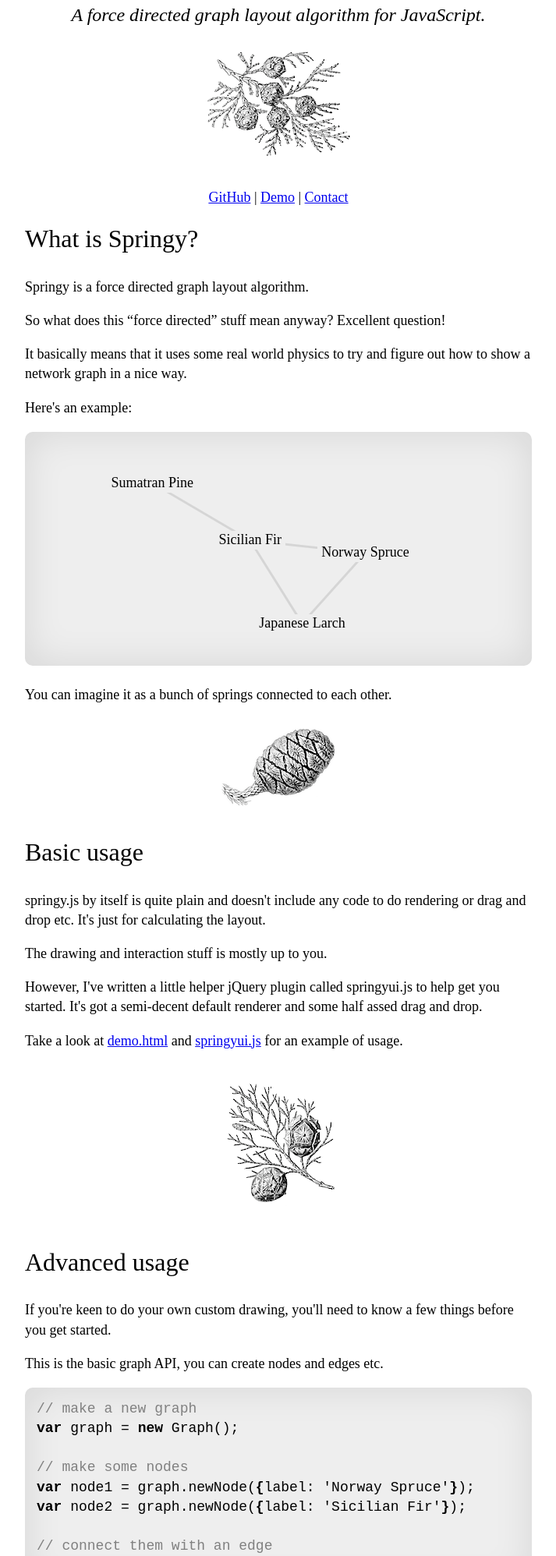
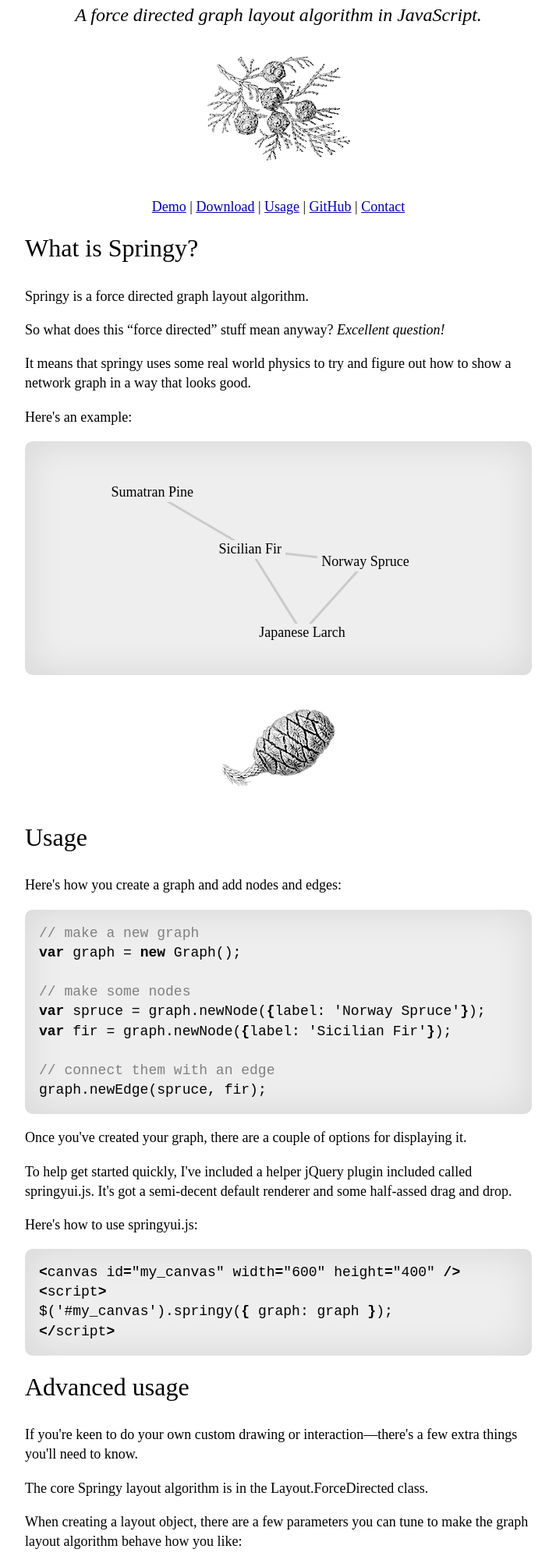
Before and after one commit to dhotson/springy, a plain HTML site: page index.html in a window 1280 px wide. Shown: the part 129-2125 px from the top of the page at 78% size, without its empty margins (283-996 px from the left). Drawn offline with Linux system fonts and the light colour scheme; a web font is replaced by a local one.

Commit message:
Bunch of updates

```diff
--- a/index.html
+++ b/index.html
@@ -12,7 +12,11 @@
       font-size: 18px;
       line-height: 1.4;
       text-align: center;
+      margin-bottom: 120px;
     }
+
+    a:link { color: #0000AA; }
+    a:visited { color: #660066; }
 
     h1 {
       font-weight: normal;
@@ -39,7 +43,7 @@
     }
 
     .divider {
-      margin: 30px 0;
+      margin: 2em 0;
       text-align: center;
     }
 
@@ -59,7 +63,7 @@
       -webkit-border-radius: 10px;
       -moz-border-radius: 10px;
       border-radius: 10px;
-      padding: 15px;
+      padding: 1em;
     }
     .Function { font-weight: bold; }
     .Normal { font-weight: bold; }
@@ -69,22 +73,29 @@
 </head>
 <body>
   <h1>Springy.js</h1>
-  <p class="subtitle">A force directed graph layout algorithm for JavaScript.</p>
+  <p class="subtitle">A force directed graph layout algorithm in JavaScript.</p>
 
   <div class="divider"><img src="chamaecyparis_obtusa.png" alt="Chamaecyparis obtusa" title="Chamaecyparis obtusa" /></div>
 
-  <p><a href="https://github.com/dhotson/springy/">GitHub</a> | <a href="demo.html">Demo</a> | <a href="mailto:dennis.hotson@gmail.com">Contact</a></p>
+  <p>
+    <a href="demo.html">Demo</a> |
+    <a href="https://github.com/dhotson/springy/zipball/master">Download</a> |
+    <a href="#usage">Usage</a> |
+    <a href="https://github.com/dhotson/springy/">GitHub</a> |
+    <a href="mailto:dennis.hotson@gmail.com">Contact</a>
+  </p>
 
   <div id="what" class="section">
     <h2>What is Springy?</h2>
     <p>Springy is a force directed graph layout algorithm.</p>
-    <p>So what does this &ldquo;force directed&rdquo; stuff mean anyway? Excellent question!</p>
-    <p>It basically means that it uses some real world physics to try and figure out how to show a network graph in a nice way.</p>
+    <p>So what does this &ldquo;force directed&rdquo; stuff mean anyway? <i>Excellent question!</i></p>
+    <p>It means that springy uses some real world physics to try and figure out how to show a network graph in a way that looks good.</p>
     <p>Here's an example:</p>
-    <canvas id="adv" class="example" width="650" height="300"></canvas>
-    <p>You can imagine it as a bunch of springs connected to each other.</p>
+
+    <canvas id="demo" class="example" width="650" height="300"></canvas>
   </div>
 
+  <!-- Here's a Springy worked example right here in the source. Enjoy! :-) -->
   <script>
 (function() {
   // make a new graph
@@ -109,7 +120,7 @@
     0.5 // Damping
   );
 
-  var canvas = document.getElementById('adv');
+  var canvas = document.getElementById('demo');
   var ctx = canvas.getContext('2d');
 
   var renderer = new Renderer(10, layout,
@@ -120,7 +131,7 @@
       ctx.save();
       ctx.translate(325, 150);
 
-      ctx.strokeStyle = 'rgba(0,0,0,0.1)';
+      ctx.strokeStyle = 'rgba(0,0,0,0.15)';
       ctx.lineWidth = 3.0;
 
       ctx.beginPath();
@@ -134,7 +145,7 @@
       ctx.save();
       ctx.translate(325, 150);
 
-      ctx.font = "18px 'IM Fell English', serif";
+      ctx.font = "18px 'IM Fell English', 'Times New Roman', serif";
 
       var width = ctx.measureText(node.data.label).width;
       var x = p.x * 50;
@@ -150,35 +161,43 @@
   renderer.start();
 })()
   </script>
+
   <div class="divider"><img src="sequoya_gigantea.png" alt="Sequoya gigantea" title="Sequoya gigantea" /></div>
 
   <div id="usage" class="section">
-    <h2>Basic usage</h2>
-    <p>springy.js by itself is quite plain and doesn't include any code to do rendering or drag and drop etc. It's just for calculating the layout.</p>
-    <p>The drawing and interaction stuff is mostly up to you.</p>
-    <p>However, I've written a little helper jQuery plugin called springyui.js to help get you started. It's got a semi-decent default renderer and some half assed drag and drop.</p>
-    <p>Take a look at <a href="#">demo.html</a> and <a href="#">springyui.js</a> for an example of usage.</p>
-  </div>
+    <h2>Usage</h2>
 
-  <div class="divider"><img src="cupressus_sempervirens.png" alt="Cupressus sempervirens" title="Cupressus sempervirens" /></div>
-
-  <div id="usage" class="section">
-    <h2>Advanced usage</h2>
-    <p>If you're keen to do your own custom drawing, you'll need to know a few things before you get started.</p>
-    <p>This is the basic graph API, you can create nodes and edges etc.</p>
+    <p>Here's how you create a graph and add nodes and edges:</p>
 <pre>
 <span class="Comment">// make a new graph</span>
-<span class="Identifier">var</span> graph = <span class="Normal">new</span> Graph();
+<span class="Identifier">var</span><span class="Special"> graph = </span><span class="Normal">new</span><span class="Special"> Graph</span>()<span class="Special">;</span>
 
 <span class="Comment">// make some nodes</span>
-<span class="Identifier">var</span> node1 = graph.newNode(<span class="Function">{</span>label: <span class="String">'Norway Spruce'</span><span class="Function">}</span>);
-<span class="Identifier">var</span> node2 = graph.newNode(<span class="Function">{</span>label: <span class="String">'Sicilian Fir'</span><span class="Function">}</span>);
+<span class="Identifier">var</span><span class="Special"> spruce = graph.newNode</span>(<span class="Function">{</span><span class="Special">label: </span><span class="String">'Norway Spruce'</span><span class="Function">}</span>)<span class="Special">;</span>
+<span class="Identifier">var</span><span class="Special"> fir = graph.newNode</span>(<span class="Function">{</span><span class="Special">label: </span><span class="String">'Sicilian Fir'</span><span class="Function">}</span>)<span class="Special">;</span>
 
 <span class="Comment">// connect them with an edge</span>
-graph.newEdge(node1, node2);
+<span class="Special">graph.newEdge</span>(<span class="Special">spruce, fir</span>)<span class="Special">;</span>
 </pre>
 
-    <p>So now to draw this graph, lets make a layout object:</p>
+    <p>Once you've created your graph, there are a couple of options for displaying it.</p>
+
+    <p>To help get started quickly, I've included a helper jQuery plugin included called springyui.js. It's got a semi&#8209;decent default renderer and some half&#8209;assed drag and drop.</p>
+
+    <p>Here's how to use springyui.js:</p>
+
+<pre>
+<span class="Function">&lt;</span><span class="Statement">canvas</span><span class="Function"> </span><span class="Type">id</span><span class="Function">=</span><span class="String">&quot;my_canvas&quot;</span><span class="Function"> </span><span class="Type">width</span><span class="Function">=</span><span class="String">&quot;600&quot;</span><span class="Function"> </span><span class="Type">height</span><span class="Function">=</span><span class="String">&quot;400&quot;</span><span class="Function"> /&gt;</span>
+<span class="Function">&lt;</span><span class="Statement">script</span><span class="Function">&gt;</span>
+<span class="Special">$</span>(<span class="String">'#my_canvas'</span>)<span class="Special">.springy</span>(<span class="Function">{</span><span class="Special"> graph: graph </span><span class="Function">}</span>)<span class="Special">;</span>
+<span class="Identifier">&lt;/</span><span class="Statement">script</span><span class="Identifier">&gt;</span>
+</pre>
+
+    <h2>Advanced usage</h2>
+    <p>If you're keen to do your own custom drawing or interaction&mdash;there's a few extra things you'll need to know.</p>
+
+    <p>The core Springy layout algorithm is in the Layout.ForceDirected class.</p>
+    <p>When creating a layout object, there are a few parameters you can tune to make the graph layout algorithm behave how you like:</p>
 <pre>
 <span class="Identifier">var</span> layout = <span class="Normal">new</span> Layout.ForceDirected(
   graph,
@@ -187,9 +206,13 @@ graph.newEdge(node1, node2);
   <span class="Constant">0</span>.<span class="Constant">5</span> <span class="Comment">// Damping</span>
 );
 </pre>
-    <p>I've written a Renderer class, which will handle the rendering loop. You just need to provide some callbacks to do the actual drawing.</p>
+    <p>
+      To simplify the layout calculation and animation rendering loop, I've provided a Renderer class.
+      You just need to provide some callbacks to do the actual drawing:
+    </p>
 <pre>
-<span class="Identifier">var</span> renderer = <span class="Normal">new</span> Renderer(<span class="Constant">10</span>, layout,
+<span class="Identifier">var</span> renderer = <span class="Normal">new</span> Renderer(
+  layout,
   <span class="Function">function</span> clear() <span class="Function">{</span>
     <span class="Comment">// code to clear screen</span>
   <span class="Function">}</span>,
@@ -202,16 +225,35 @@ graph.newEdge(node1, node2);
 );
 </pre>
 
-  <p>Now, just start the rendering loop:</p>
+  <p>Then to start the rendering loop:</p>
 
 <pre>
 renderer.start();
 </pre>
 
+    <p><b>Protip:</b> Take a look at the source code of springyui.js to get an idea of how to write your own renderer&mdash;it's a good place to start. Feel free to copy&#8209;paste what you need.</p>
+  </div>
+
   <div class="divider"><img src="pinus_serotina.png" alt="Pinus serotina" title="Pinus serotina" /></div>
 
-  <div id="usage" class="section">
+
+  <div id="further-reading" class="section">
+    <h2>Further reading</h2>
+    <p>Take a look at the source code of <a href="https://github.com/dhotson/springy/blob/master/springy.js">springy.js</a>. Don't be shy&mdash;there's not that much code and it should be pretty easy to understand.</p>
+    <p>Please let me know if anything is unclear. <a href="mailto:dennis.hotson@gmail.com">Feedback is welcome</a>. <b>:-)</b></p>
+  </div>
+
+  <div class="divider"><img src="cupressus_sempervirens.png" alt="Cupressus sempervirens" title="Cupressus sempervirens" /></div>
+
+  <div id="license" class="section">
+    <h2>License</h2>
+    <p>Springy is licensed under the <a href="https://github.com/dhotson/springy/blob/master/LICENSE">MIT</a> license.</p>
+  </div>
+
+  <div id="acknowledgements" class="section">
     <h2>Acknowledgements</h2>
+    <p>Thanks to <a href="https://github.com/lox">Lachlan Donald</a> for his helpful suggestions and feedback.</p>
+    <p>Thanks to <a href="http://en.wikipedia.org/wiki/Ernst_Haeckel">Ernst Haeckel</a> for the beautiful illustrations of Coniferae.</p>
   </div>
 
   <div class="divider"><img src="araucaria_brasiliana.png" alt="Araucaria brasiliana" title="Araucaria brasiliana" /></div>
```
